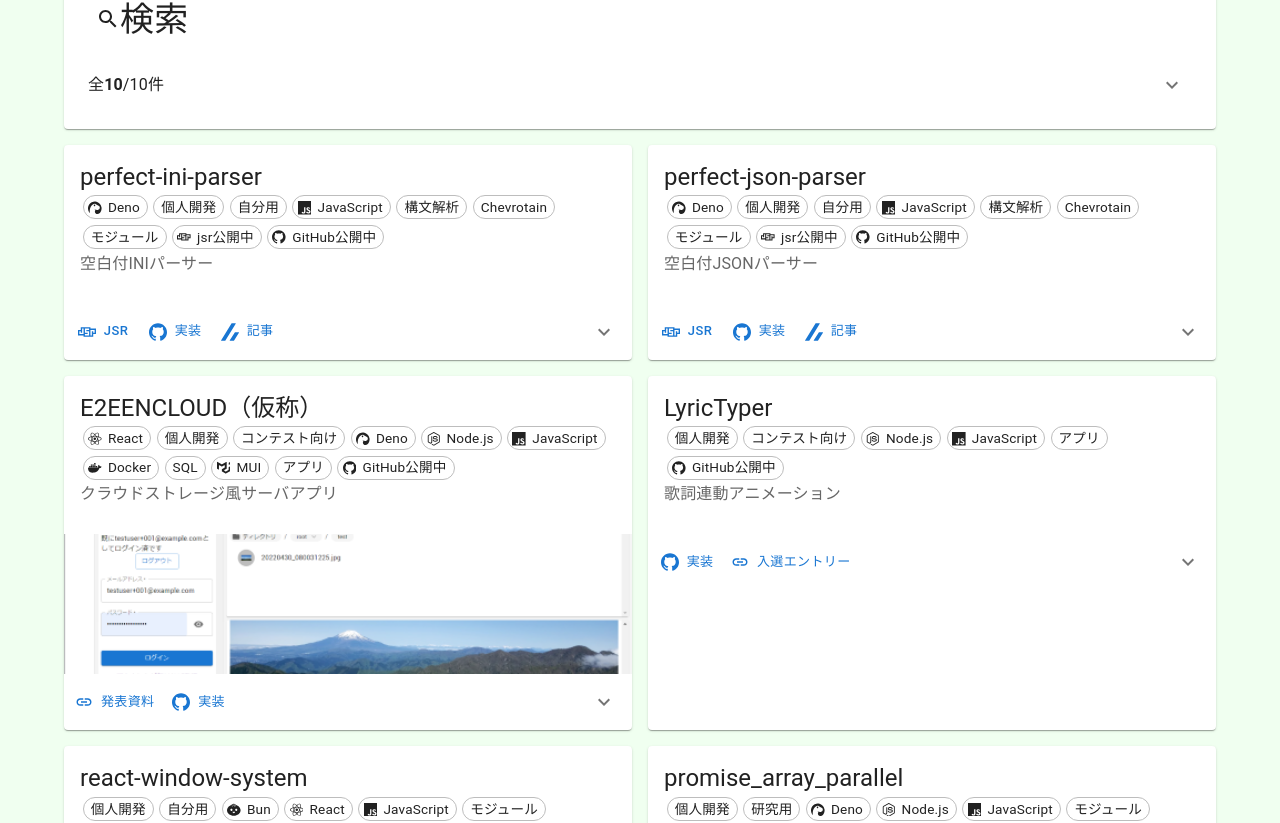
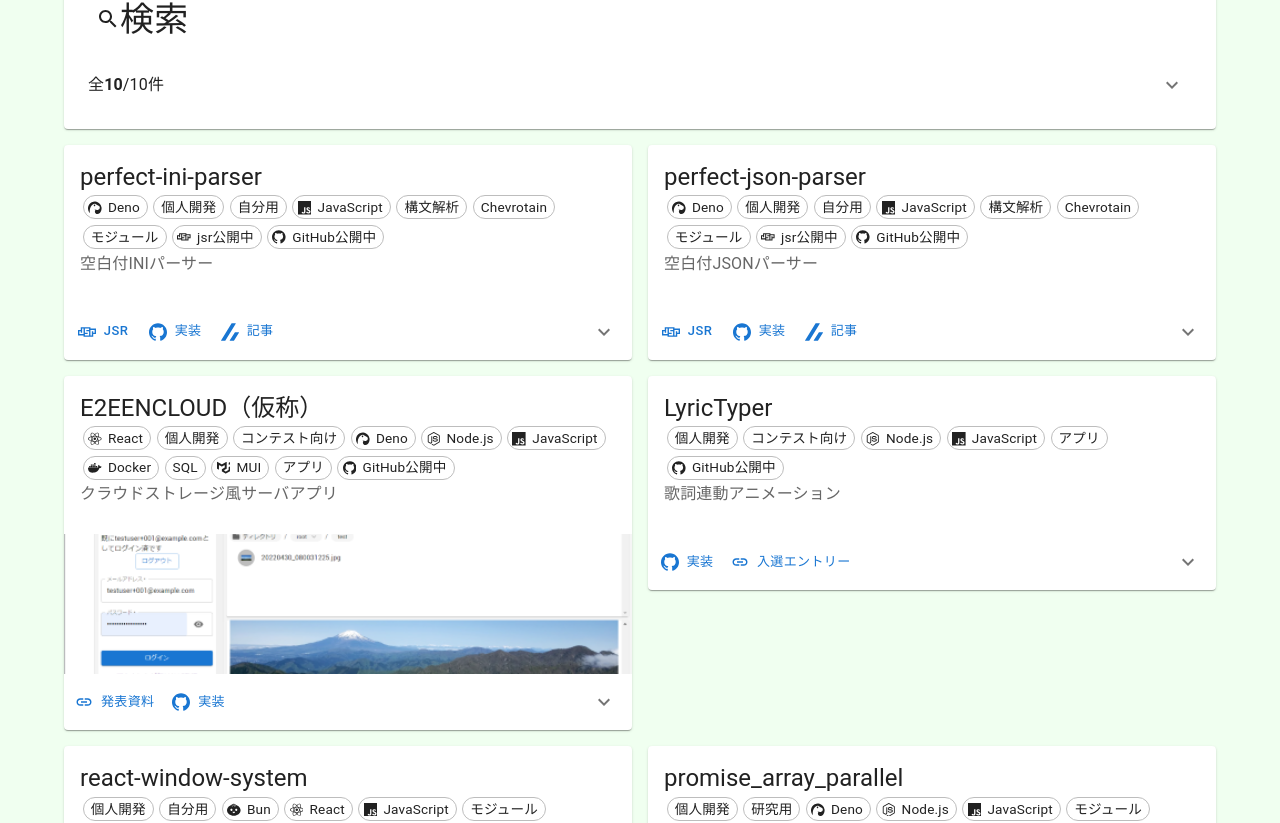
Before and after one commit to GunseiKPaseri/GunseiKPaseri.github.io, a React (Vite) app: page / in a window 1280 px wide. Shown: the part 344-1167 px from the top of the page. Built offline with nearby package versions, Linux system fonts and the light colour scheme.

Commit message:
add framer-motion

```diff
--- a/package.json
+++ b/package.json
@@ -14,6 +14,7 @@
     "@emotion/styled": "^11.11.0",
     "@mui/icons-material": "^5.15.7",
     "@mui/material": "^5.15.7",
+    "framer-motion": "^11.2.10",
     "markdown-to-jsx": "^7.4.1",
     "react": "^18.2.0",
     "react-dom": "^18.2.0",
--- a/src/components/ContentsList.tsx
+++ b/src/components/ContentsList.tsx
@@ -1,19 +1,10 @@
 import { useContext, useMemo, useState } from "react";
 import Grid from "@mui/material/Unstable_Grid2/Grid2";
-import Typography from "@mui/material/Typography";
 import { ContentsCard } from "./ContentsCard";
-import { sources, type ContentsTag, contentsTagsTree } from "../source";
+import { sources, type ContentsTag } from "../source";
 import { appContext } from "../state/context";
-import { TagList } from "./TagList";
-import TextField from "@mui/material/TextField";
-import Card from "@mui/material/Card";
-import CardContent from "@mui/material/CardContent";
-import CardActions from "@mui/material/CardActions";
-import { ExpandMore } from "./util/ExpandMore";
-import ExpandMoreIcon from '@mui/icons-material/ExpandMore';
-import SearchIcon from '@mui/icons-material/Search';
-import Collapse from "@mui/material/Collapse";
-import { Stack } from "@mui/material";
+import { SearchCard } from "./SearchCard";
+import { AnimatePresence, motion } from "framer-motion";
 
 const reRegExp = /[\\^$.*+?()[\]{}|]/g
 
@@ -32,12 +23,16 @@ const findSource = (keyword: string, selectedTags: ContentsTag[]) => {
   if (keyword === "") return filteredSource;
   const rg = normalizeMarkRegExp(keyword)
   return filteredSource
-    .filter(x => normalize(x.title).includes(normalizedKeyword) || normalize(x.summary).includes(normalizedKeyword) || normalize(x.description).includes(normalizedKeyword))
     .map(x=>({
       ...x,
       title: x.title.replaceAll(rg, `<mark>$1</mark>`),
       summary: x.summary.replaceAll(rg, `<mark>$1</mark>`),
       description: x.description.replaceAll(rg, `<mark>$1</mark>`),
+      visible: (
+        normalize(x.title).includes(normalizedKeyword)
+        || normalize(x.summary).includes(normalizedKeyword)
+        || normalize(x.description).includes(normalizedKeyword)
+      )
     }))
 }
 
@@ -46,56 +41,17 @@ export const ContentsList = () => {
   const [searchWord, setSearchWord] = useState("");
   const narrowDownSources = useMemo(() => findSource(searchWord, context.selectedTags), [searchWord, context.selectedTags]);
 
-  const [expanded, setExpanded] = useState(false);
-  const handleExpandClick = () => {
-    setExpanded(!expanded);
-  }
   return (
     <>
-      <Card sx={{padding: 2, mb: 2}}>
-        <CardContent>
-          <Typography variant="h4" color="inherit"><SearchIcon />検索</Typography>
-        </CardContent>
-        <CardActions disableSpacing>
-          <Stack spacing={1} direction="row">
-            <Typography variant="body1" sx={{mt: 1}}>
-              全<strong>{narrowDownSources.length}</strong>/{sources.length}件
-            </Typography>
-          </Stack>
-          <ExpandMore
-              expand={expanded}
-              onClick={handleExpandClick}
-              aria-expanded={expanded}
-              aria-label="show more"
-            >
-            <ExpandMoreIcon />
-          </ExpandMore>
-        </CardActions>
-        <Collapse in={expanded} timeout="auto" unmountOnExit sx={{p: 1}}>
-          <Typography variant="h5" color="inherit">キーワード</Typography>
-          <TextField
-            variant="standard"
-            value={searchWord}
-            onChange={(e) => setSearchWord(e.target.value)}
-            sx={{width: '80%'}}
-            placeholder="ここに検索ワードを入力" />
-          <Typography variant="h5" color="inherit" sx={{mt: 2}}>タグ</Typography>
-          <Typography variant="h6" color="inherit" sx={{mt: 2}}>技術</Typography>
-          <TagList tags={contentsTagsTree['技術']} />
-          <Typography variant="h6" color="inherit" sx={{mt: 2}}>ジャンル</Typography>
-          <TagList tags={contentsTagsTree['ジャンル']} />
-          <Typography variant="h6" color="inherit" sx={{mt: 2}}>開発形態</Typography>
-          <TagList tags={contentsTagsTree['開発形態']} />
-          <Typography variant="h6" color="inherit" sx={{mt: 2}}>公開状況</Typography>
-          <TagList tags={contentsTagsTree['公開状況']} />
-        </Collapse>
-      </Card>
+      <SearchCard searchWord={searchWord} setSearchWord={setSearchWord} narrowDownSources={narrowDownSources} />
       <Grid
         container
         spacing={2}
       >
+        <AnimatePresence mode="popLayout">
         {
-          narrowDownSources.map(x => {
+
+          narrowDownSources.filter(x=>x.visible).map(x => {
             return (
               <Grid
                 key={x.id}
@@ -109,12 +65,23 @@ export const ContentsList = () => {
                   }
                 })}
               >
-                <ContentsCard source={x}/>
+                <motion.div
+                  key={x.id}
+                  layout
+                  initial={{scale: 0.8, opacity: 0}}
+                  animate={{scale: 1, opacity: 1}}
+                  exit={{scale: 0.8, opacity: 0}}
+                  transition={{type: "tween"}}
+                >
+                  <ContentsCard source={x}/>
+                </motion.div>
               </Grid>
             )
           })
         }
+        </AnimatePresence>
       </Grid>
+
 
     </>
   );
--- /dev/null
+++ b/src/components/SearchCard.tsx
@@ -0,0 +1,65 @@
+import { useState } from "react";
+import Typography from "@mui/material/Typography";
+import { sources,  contentsTagsTree, type Source } from "../source";
+import { TagList } from "./TagList";
+import TextField from "@mui/material/TextField";
+import Card from "@mui/material/Card";
+import CardContent from "@mui/material/CardContent";
+import CardActions from "@mui/material/CardActions";
+import { ExpandMore } from "./util/ExpandMore";
+import ExpandMoreIcon from '@mui/icons-material/ExpandMore';
+import SearchIcon from '@mui/icons-material/Search';
+import Collapse from "@mui/material/Collapse";
+import { Stack } from "@mui/material";
+
+export function SearchCard(props: {
+  searchWord: string,
+  setSearchWord: (s: string) => void,
+  narrowDownSources: Source[]
+}){
+  const { setSearchWord, searchWord, narrowDownSources } = props;
+  const [expanded, setExpanded] = useState(false);
+  const handleExpandClick = () => {
+    setExpanded(!expanded);
+  }
+  return (
+    <Card sx={{padding: 2, mb: 2}}>
+      <CardContent>
+        <Typography variant="h4" color="inherit"><SearchIcon />検索</Typography>
+      </CardContent>
+      <CardActions disableSpacing>
+        <Stack spacing={1} direction="row">
+          <Typography variant="body1" sx={{mt: 1}}>
+            全<strong>{narrowDownSources.length}</strong>/{sources.length}件
+          </Typography>
+        </Stack>
+        <ExpandMore
+            expand={expanded}
+            onClick={handleExpandClick}
+            aria-expanded={expanded}
+            aria-label="show more"
+          >
+          <ExpandMoreIcon />
+        </ExpandMore>
+      </CardActions>
+      <Collapse in={expanded} timeout="auto" unmountOnExit sx={{p: 1}}>
+        <Typography variant="h5" color="inherit">キーワード</Typography>
+        <TextField
+          variant="standard"
+          value={searchWord}
+          onChange={(e) => setSearchWord(e.target.value)}
+          sx={{width: '80%'}}
+          placeholder="ここに検索ワードを入力" />
+        <Typography variant="h5" color="inherit" sx={{mt: 2}}>タグ</Typography>
+        <Typography variant="h6" color="inherit" sx={{mt: 2}}>技術</Typography>
+        <TagList tags={contentsTagsTree['技術']} />
+        <Typography variant="h6" color="inherit" sx={{mt: 2}}>ジャンル</Typography>
+        <TagList tags={contentsTagsTree['ジャンル']} />
+        <Typography variant="h6" color="inherit" sx={{mt: 2}}>開発形態</Typography>
+        <TagList tags={contentsTagsTree['開発形態']} />
+        <Typography variant="h6" color="inherit" sx={{mt: 2}}>公開状況</Typography>
+        <TagList tags={contentsTagsTree['公開状況']} />
+      </Collapse>
+    </Card>
+  )
+}
--- a/src/source.tsx
+++ b/src/source.tsx
@@ -80,9 +80,10 @@ export type Source = {
   link?: LinkDetail[],
   img?: string,
   tag: ContentsTag[],
+  visible: boolean,
 };
 
-type SourceOmited = Omit<Source, 'id' | 'tag' | 'link'>
+type SourceOmited = Omit<Source, 'id' | 'tag' | 'link' | 'visible'>
   & {
     tag: ContentsTagManual[]
     link?: (string | LinkDetail)[]
@@ -236,6 +237,7 @@ export const sources = sourcesOrigin.map((s, i): Source => {
     ...s,
     tag,
     link,
+    visible: true,
     id: i
   } satisfies Source)
 });
```
Also changed, not shown: 1 other file (tests, documents, lock files or other folders).
